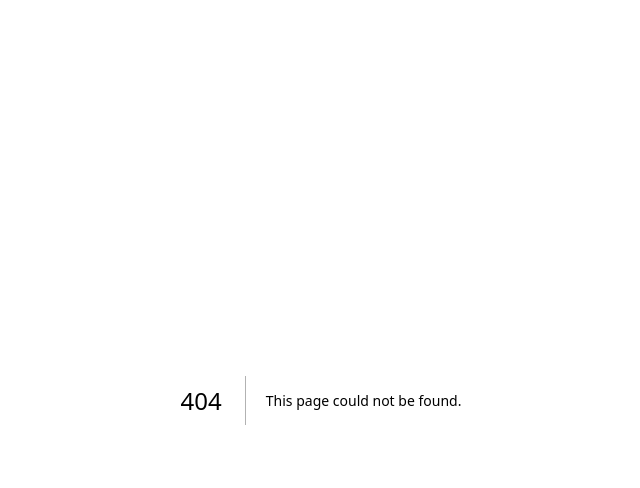
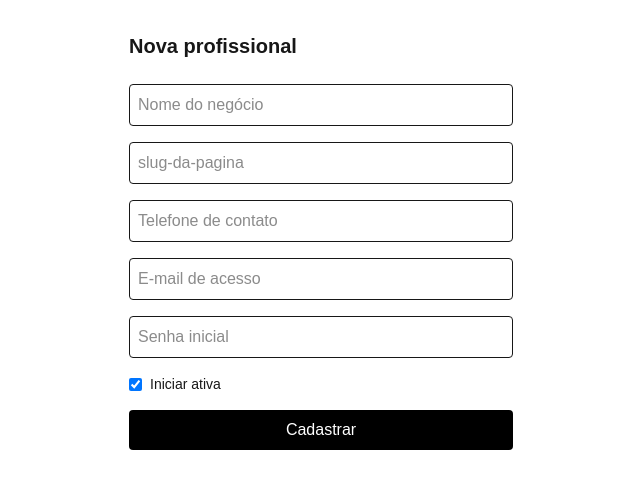
Before and after one commit to Faabiiogja/beautly, a Next.js app: page /platform/professionals/new in a window 1280 px wide. Before the commit this address had no page. Shown: the top 488 px of the page, without its empty margins (319-959 px from the left). Built offline with nearby package versions, Linux system fonts and the light colour scheme; no server answers.

Commit message:
feat: platform admin screens

```diff
--- a/src/app/layout.tsx
+++ b/src/app/layout.tsx
@@ -1,20 +1,9 @@
 import type { Metadata } from "next";
-import { Geist, Geist_Mono } from "next/font/google";
 import "./globals.css";
 
-const geistSans = Geist({
-  variable: "--font-geist-sans",
-  subsets: ["latin"],
-});
-
-const geistMono = Geist_Mono({
-  variable: "--font-geist-mono",
-  subsets: ["latin"],
-});
-
 export const metadata: Metadata = {
-  title: "Create Next App",
-  description: "Generated by create next app",
+  title: "Beautly",
+  description: "Agendamento online para profissionais de beleza",
 };
 
 export default function RootLayout({
@@ -23,10 +12,7 @@ export default function RootLayout({
   children: React.ReactNode;
 }>) {
   return (
-    <html
-      lang="en"
-      className={`${geistSans.variable} ${geistMono.variable} h-full antialiased`}
-    >
+    <html lang="pt-BR" className="h-full antialiased">
       <body className="min-h-full flex flex-col">{children}</body>
     </html>
   );
--- /dev/null
+++ b/src/app/platform/actions.ts
@@ -0,0 +1,13 @@
+"use server";
+
+import { requirePlatformAdmin } from "@/lib/auth-guard";
+import { setProfessionalStatus } from "@/services/professional-service";
+import { revalidatePath } from "next/cache";
+
+export async function toggleStatusAction(formData: FormData) {
+  await requirePlatformAdmin();
+  const businessId = String(formData.get("businessId"));
+  const next = String(formData.get("next")) as "ACTIVE" | "INACTIVE";
+  await setProfessionalStatus(businessId, next);
+  revalidatePath("/platform");
+}
--- /dev/null
+++ b/src/app/platform/page.tsx
@@ -0,0 +1,54 @@
+import { requirePlatformAdmin } from "@/lib/auth-guard";
+import { listProfessionals } from "@/services/professional-service";
+import Link from "next/link";
+import { toggleStatusAction } from "./actions";
+
+export default async function PlatformHome() {
+  await requirePlatformAdmin();
+  const professionals = await listProfessionals();
+
+  return (
+    <main className="mx-auto max-w-3xl p-8">
+      <div className="mb-6 flex items-center justify-between">
+        <h1 className="text-xl font-semibold">Profissionais</h1>
+        <Link
+          href="/platform/professionals/new"
+          className="rounded bg-black px-3 py-2 text-white"
+        >
+          Nova profissional
+        </Link>
+      </div>
+      <ul className="divide-y">
+        {professionals.map((professional) => (
+          <li
+            key={professional.id}
+            className="flex items-center justify-between py-3"
+          >
+            <div>
+              <p className="font-medium">{professional.name}</p>
+              <p className="text-sm text-gray-500">
+                /{professional.slug} · {professional.status}
+              </p>
+            </div>
+            <form action={toggleStatusAction}>
+              <input type="hidden" name="businessId" value={professional.id} />
+              <input
+                type="hidden"
+                name="next"
+                value={professional.status === "ACTIVE" ? "INACTIVE" : "ACTIVE"}
+              />
+              <button className="rounded border px-3 py-1 text-sm">
+                {professional.status === "ACTIVE" ? "Inativar" : "Ativar"}
+              </button>
+            </form>
+          </li>
+        ))}
+        {professionals.length === 0 && (
+          <li className="py-3 text-sm text-gray-500">
+            Nenhuma profissional cadastrada.
+          </li>
+        )}
+      </ul>
+    </main>
+  );
+}
--- /dev/null
+++ b/src/app/platform/professionals/new/actions.ts
@@ -0,0 +1,47 @@
+"use server";
+
+import { requirePlatformAdmin } from "@/lib/auth-guard";
+import { createProfessional } from "@/services/professional-service";
+import { redirect } from "next/navigation";
+import { z } from "zod";
+
+const schema = z.object({
+  businessName: z.string().min(1),
+  slug: z
+    .string()
+    .min(1)
+    .regex(/^[a-z0-9-]+$/, "Use apenas letras minúsculas, números e hífen."),
+  contactPhone: z.string().min(8),
+  email: z.string().email(),
+  password: z.string().min(6),
+  startActive: z.coerce.boolean(),
+});
+
+export interface CreateProfessionalState {
+  error?: string;
+}
+
+export async function createProfessionalAction(
+  _prev: CreateProfessionalState | null,
+  formData: FormData,
+): Promise<CreateProfessionalState> {
+  await requirePlatformAdmin();
+  const parsed = schema.safeParse({
+    businessName: formData.get("businessName"),
+    slug: formData.get("slug"),
+    contactPhone: formData.get("contactPhone"),
+    email: formData.get("email"),
+    password: formData.get("password"),
+    startActive: formData.get("startActive") === "on",
+  });
+  if (!parsed.success) {
+    return { error: parsed.error.errors[0]?.message ?? "Dados inválidos." };
+  }
+
+  try {
+    await createProfessional(parsed.data);
+  } catch {
+    return { error: "Slug ou e-mail já em uso." };
+  }
+  redirect("/platform");
+}
--- /dev/null
+++ b/src/app/platform/professionals/new/page.tsx
@@ -0,0 +1,66 @@
+"use client";
+
+import { useActionState } from "react";
+import {
+  createProfessionalAction,
+  type CreateProfessionalState,
+} from "./actions";
+
+export default function NewProfessionalPage() {
+  const [state, action, pending] = useActionState<
+    CreateProfessionalState | null,
+    FormData
+  >(createProfessionalAction, null);
+
+  return (
+    <main className="mx-auto max-w-md p-8">
+      <h1 className="mb-6 text-xl font-semibold">Nova profissional</h1>
+      <form action={action} className="space-y-4">
+        <input
+          name="businessName"
+          placeholder="Nome do negócio"
+          required
+          className="w-full rounded border p-2"
+        />
+        <input
+          name="slug"
+          placeholder="slug-da-pagina"
+          required
+          className="w-full rounded border p-2"
+        />
+        <input
+          name="contactPhone"
+          placeholder="Telefone de contato"
+          required
+          className="w-full rounded border p-2"
+        />
+        <input
+          name="email"
+          type="email"
+          placeholder="E-mail de acesso"
+          required
+          className="w-full rounded border p-2"
+        />
+        <input
+          name="password"
+          type="password"
+          placeholder="Senha inicial"
+          required
+          className="w-full rounded border p-2"
+        />
+        <label className="flex items-center gap-2 text-sm">
+          <input name="startActive" type="checkbox" defaultChecked /> Iniciar
+          ativa
+        </label>
+        {state?.error && <p className="text-sm text-red-600">{state.error}</p>}
+        <button
+          type="submit"
+          disabled={pending}
+          className="w-full rounded bg-black p-2 text-white disabled:opacity-50"
+        >
+          {pending ? "Salvando..." : "Cadastrar"}
+        </button>
+      </form>
+    </main>
+  );
+}
```
